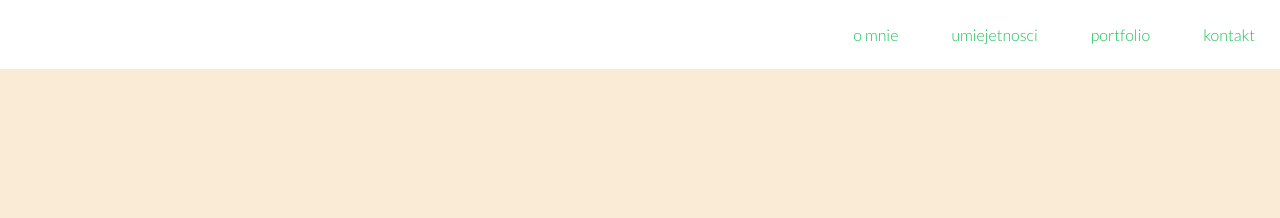
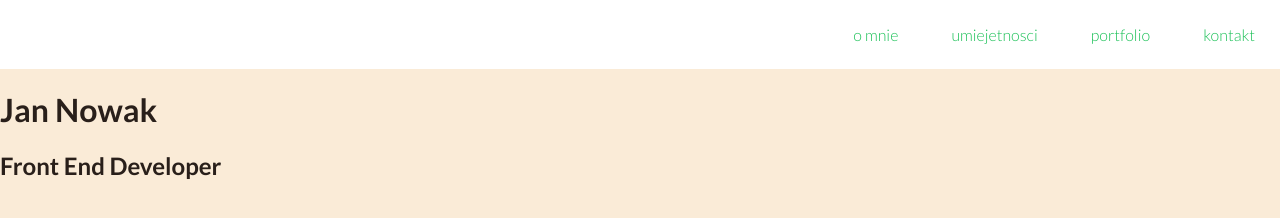
Before and after one commit to ULADG/portfolio, a plain HTML site: page index.html in a window 1280 px wide. Drawn offline with Linux system fonts and the light colour scheme.

Commit message:
port header

```diff
--- a/css/style.css
+++ b/css/style.css
@@ -56,3 +56,8 @@ a {
 /*
 *Main nav styles - STOP
 */
+#header-background {
+	display:inline-block;
+	height: auto;
+	width: auto;
+}
--- a/index.html
+++ b/index.html
@@ -22,6 +22,17 @@
 		</ul>
 	</nav>
 
+
 	<! --Main nav STOP -->
+	<! --Main header START -->
+	<header id="main-header">
+	<div class="header-caption">
+		<h1>Jan Nowak</h1>
+		<h2>Front End Developer</h2>
+	</div>
+
+	</header>
+
+	<! --Main header STOP -->
 </body>
 </html>
```
